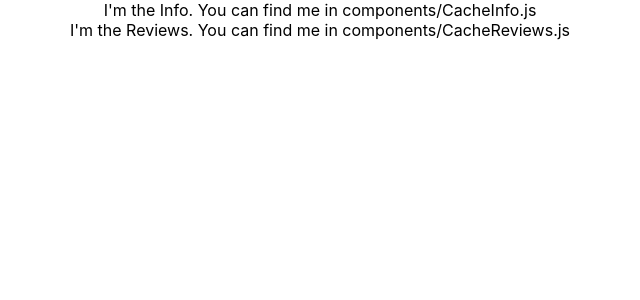
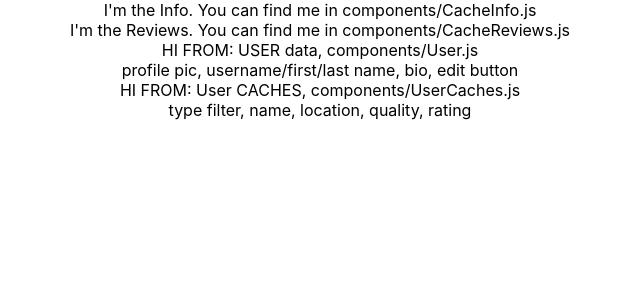
Before and after one commit to lofiandcode/GeocachingApp, a React (Create React App) app in the folder frontend/: page / in a window 1280 px wide. Shown: the top 300 px of the page, without its empty margins (320-960 px from the left). Built offline with nearby package versions, Linux system fonts and the light colour scheme.

Commit message:
added NavBar.js component

```diff
--- a/frontend/src/App.js
+++ b/frontend/src/App.js
@@ -1,12 +1,14 @@
 import React from 'react';
 import './App.css';
 import CacheContainer from './containers/CacheContainer';
+import UserContainer from './containers/UserContainer';
 
 
 function App() {
   return (
     <div className="App">
       <CacheContainer />
+      <UserContainer />
     </div>
   );
 }
--- /dev/null
+++ b/frontend/src/components/NavBar.js
@@ -0,0 +1 @@
+import React from 'react.js';
--- /dev/null
+++ b/frontend/src/components/User.js
@@ -0,0 +1,13 @@
+import React, { Component } from 'react';
+
+class User extends Component {
+    render() {
+        return(
+            <div>
+                HI FROM: USER data, components/User.js
+                <div>profile pic, username/first/last name, bio, edit button</div>
+            </div>
+        )
+    }
+}
+export default User;
--- /dev/null
+++ b/frontend/src/components/UserCaches.js
@@ -0,0 +1,14 @@
+import React, { Component } from 'react';
+
+class UserCaches extends Component {
+    render() {
+        return(
+            <div>
+                HI FROM: User CACHES, components/UserCaches.js
+                <div>type filter, name, location, quality, rating</div>
+            </div>
+        )
+    }
+
+}
+export default UserCaches;
--- /dev/null
+++ b/frontend/src/containers/UserCachesContainer.js
@@ -0,0 +1,15 @@
+import React, { Component } from 'react';
+import UserCaches from '../components/UserCaches';
+
+class UserCachesContainer extends Component {
+
+    render() {
+        return(
+            <div>
+                <UserCaches />
+            </div>
+        )
+    }
+
+}
+export default UserCachesContainer;
--- /dev/null
+++ b/frontend/src/containers/UserContainer.js
@@ -0,0 +1,20 @@
+import React, { Component } from 'react';
+import User from '../components/User';
+import UserCachesContainer from './UserCachesContainer';
+
+class UserContainer extends Component {
+    // state = {
+
+    // }
+
+    render() {
+        return(
+            <div>
+                <User />
+                <UserCachesContainer />
+            </div>
+        )
+    }
+
+}
+export default UserContainer;
```
Also changed, not shown: frontend/package.json (line endings or trailing spaces).
